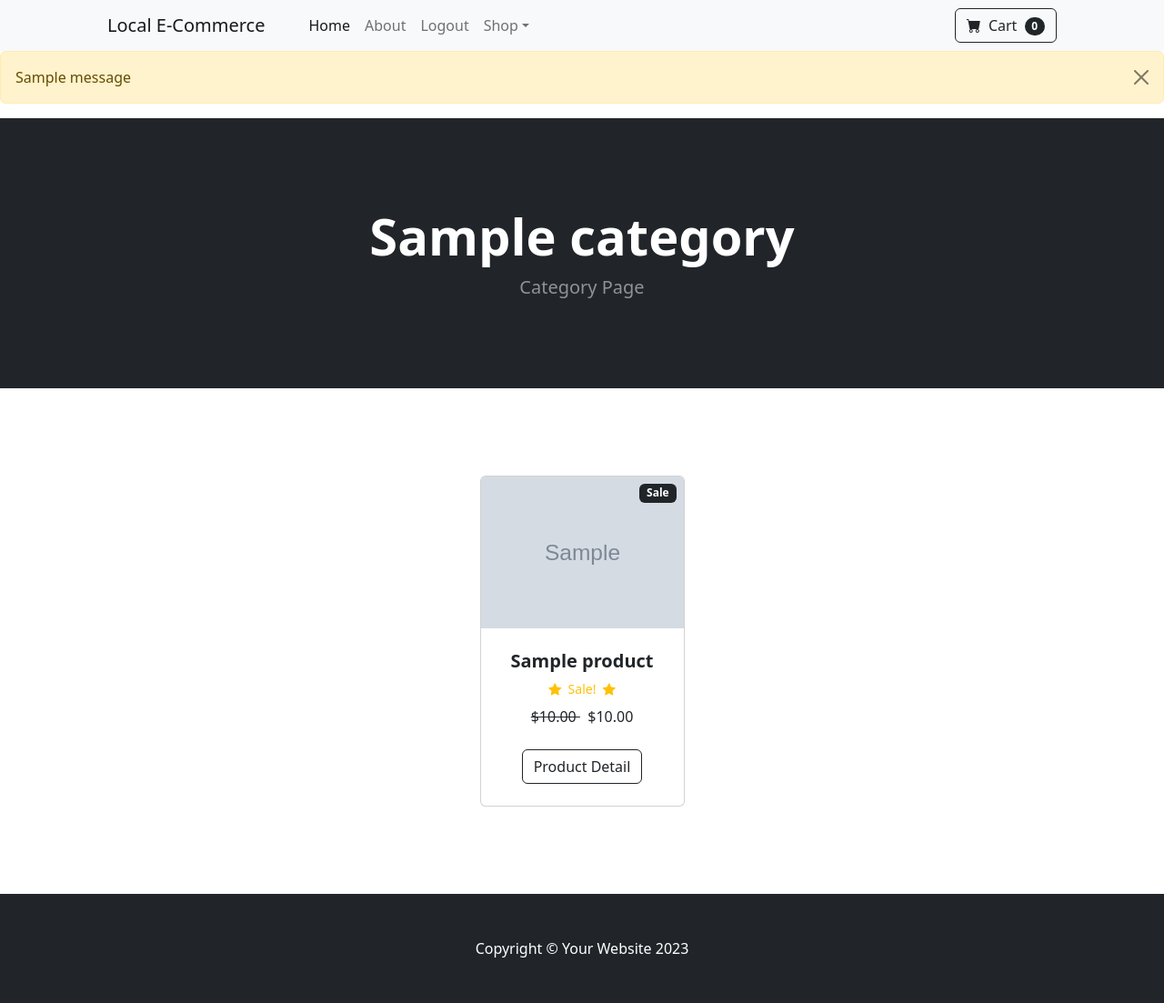
After one commit to tonysodeep/LocalECommerce, a Django app: a page that uses store/templates/navbar.html in a window 1280 px wide. The commit adds this page. Shown: the whole page at 91% size. Run offline with Django 5.2, Linux system fonts and the light colour scheme; a user stored in the database is signed in; tables that the repository leaves empty hold one stand-in row (values such as "Sample post"); grey boxes marked "Sample" are stand-in pictures; one stand-in notice (Sample message) is shown; some libraries are stand-ins or nearby versions.

Commit message:
added product category and map all category name to nav bar

```diff
--- a/store/templates/navbar.html
+++ b/store/templates/navbar.html
@@ -45,10 +45,17 @@
             >Shop</a
           >
           <ul class="dropdown-menu" aria-labelledby="navbarDropdown">
-            <li><a class="dropdown-item" href="#!">All Products</a></li>
+            <li>
+              <a class="dropdown-item" href="{% url 'home' %}">All Products</a>
+            </li>
             <li><hr class="dropdown-divider" /></li>
-            <li><a class="dropdown-item" href="#!">Popular Items</a></li>
-            <li><a class="dropdown-item" href="#!">New Arrivals</a></li>
+            {% for category in category_list %}
+            <li>
+              <a class="dropdown-item" href="{% url 'category' category.name %}"
+                >{{category.name}}</a
+              >
+            </li>
+            {% endfor %}
           </ul>
         </li>
       </ul>
--- /dev/null
+++ b/store/templates/store/category.html
@@ -0,0 +1,89 @@
+{% extends 'base.html' %} {% block content %}
+<!-- Header-->
+<header class="bg-dark py-5">
+  <div class="container px-4 px-lg-5 my-5">
+    <div class="text-center text-white">
+      <h1 class="display-4 fw-bolder">{{category}}</h1>
+      <p class="lead fw-normal text-white-50 mb-0">Category Page</p>
+    </div>
+  </div>
+</header>
+<!-- Section-->
+<section class="py-5">
+  <div class="container px-4 px-lg-5 mt-5">
+    <div
+      class="row gx-4 gx-lg-5 row-cols-2 row-cols-md-3 row-cols-xl-4 justify-content-center"
+    >
+      {% for product in product_list %} {% if product.is_sale %}
+      <div class="col mb-5">
+        <div class="card h-100">
+          <!-- Sale badge-->
+          <div
+            class="badge bg-dark text-white position-absolute"
+            style="top: 0.5rem; right: 0.5rem"
+          >
+            Sale
+          </div>
+          <!-- Product image-->
+          <img class="card-img-top" src="{{ product.image.url }}" alt="..." />
+          <!-- Product details-->
+          <div class="card-body p-4">
+            <div class="text-center">
+              <!-- Product name-->
+              <h5 class="fw-bolder">{{ product.name }}</h5>
+              <!-- Sale -->
+              <div
+                class="d-flex justify-content-center small text-warning mb-2"
+              >
+                <div class="bi-star-fill"></div>
+                &nbsp;&nbsp;Sale!&nbsp;&nbsp;
+                <div class="bi-star-fill"></div>
+              </div>
+              <!-- Product price-->
+              <strike> ${{ product.price }} </strike>
+              &nbsp; ${{ product.sale_price }}
+            </div>
+          </div>
+          <!-- Product actions-->
+          <div class="card-footer p-4 pt-0 border-top-0 bg-transparent">
+            <div class="text-center">
+              <a
+                class="btn btn-outline-dark mt-auto"
+                href="{% url 'product_detail' product.id %}"
+                >Product Detail</a
+              >
+            </div>
+          </div>
+        </div>
+      </div>
+      {% else %}
+      <div class="col mb-5">
+        <div class="card h-100">
+          <!-- Product image-->
+          <img class="card-img-top" src="{{ product.image.url }}" alt="..." />
+          <!-- Product details-->
+          <div class="card-body p-4">
+            <div class="text-center">
+              <!-- Product name-->
+              <h5 class="fw-bolder">{{ product.name }}</h5>
+              <!-- Product price-->
+              ${{ product.price }}
+            </div>
+          </div>
+          <!-- Product actions-->
+          <div class="card-footer p-4 pt-0 border-top-0 bg-transparent">
+            <div class="text-center">
+              <a
+                class="btn btn-outline-dark mt-auto"
+                href="{% url 'product_detail' product.id %}"
+                >Product Detail</a
+              >
+            </div>
+          </div>
+        </div>
+      </div>
+      {% endif %} {% endfor %}
+    </div>
+  </div>
+</section>
+{% endblock %}
--- a/store/urls.py
+++ b/store/urls.py
@@ -7,5 +7,6 @@ urlpatterns = [
     path('login/', views.login_user, name='login'),
     path('logout/', views.logout_user, name='logout'),
     path('register/', views.register_user, name='register'),
-    path('product/<int:product_id>/', views.product, name='product_detail')
+    path('product/<int:product_id>/', views.product, name='product_detail'),
+    path('category/<str:foo>/', views.category, name='category')
 ]
--- a/store/views.py
+++ b/store/views.py
@@ -1,6 +1,6 @@
 from django.shortcuts import render, redirect, get_object_or_404
 from django.http import HttpResponse
-from .models import Product
+from .models import Product, Category
 from django.contrib.auth import authenticate, login, logout
 from django.contrib import messages
 from django.contrib.auth.models import User
@@ -9,7 +9,8 @@ from .form import SignUpForm
 
 def home(request):
     product_list = Product.objects.all()
-    context = {'product_list': product_list}
+    category_list = Category.objects.all()
+    context = {'product_list': product_list, 'category_list': category_list}
     return render(request, 'store/index.html', context)
 
 
@@ -64,3 +65,21 @@ def register_user(request):
 def product(request, product_id):
     product = get_object_or_404(Product, pk=product_id)
     return render(request, 'store/product.html', {'product': product})
+
+
+def category(request, foo):
+    foo = foo.replace('-', ' ')
+    try:
+        category = Category.objects.get(name=foo)
+        categories = Category.objects.all()
+        products = Product.objects.filter(category=category)
+        context = {
+            'product_list': products,
+            'category_list': categories,
+            'category': category
+        }
+        return render(request, 'store/category.html', context)
+    except Exception as e:
+        print(e)
+        messages.success(request, 'the category does not exist')
+        return redirect('home')
```
